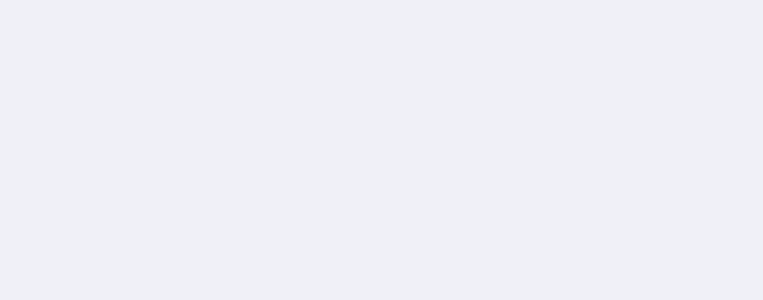
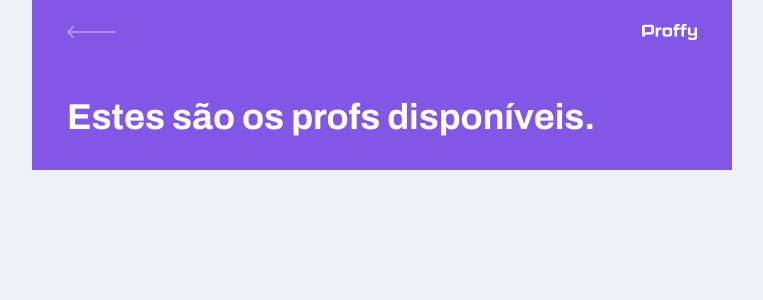
Before and after one commit to FelipeBattistotti/Prof-frontend-web, a React (Create React App) app: page /study in a window 1280 px wide. Shown: the top 300 px of the page, without its empty margins (258-1021 px from the left). Built offline with nearby package versions, Linux system fonts and the light colour scheme.

Commit message:
Commit frontend web

```diff
--- /dev/null
+++ b/src/components/PageHeader/index.tsx
@@ -0,0 +1,29 @@
+import React from 'react';
+
+import { Link } from 'react-router-dom';
+
+import logoImg from '../../assets/images/logo.svg';
+import backIcon from '../../assets/images/icons/back.svg';
+
+interface PageHeaderProps {
+    title: string;
+}
+
+const PageHeader: React.FC<PageHeaderProps> = (props) => {
+    return (
+        <header className="page-header">
+            <div className="top-bar-container">
+                <Link to="/">
+                    <img src={backIcon} alt="Voltar" />
+                </Link>
+                <img src={logoImg} alt="Prof" />
+            </div>
+
+            <div className="header-content">
+                <strong>{props.title}</strong>
+            </div>
+        </header>
+    );
+}
+
+export default PageHeader;
--- a/src/pages/TeacherForm/index.tsx
+++ b/src/pages/TeacherForm/index.tsx
@@ -1,8 +1,11 @@
 import React from 'react';
+import PageHeader from '../../components/PageHeader';
 
 function TeacherForm() {
     return (
-        <h1>Teachers Form</h1>
+        <div id="page-teacher-form" className="container">
+            <PageHeader title="Que incrível que você quer dar aulas." />
+        </div>
     )
 }
 
--- a/src/pages/TeacherList/index.tsx
+++ b/src/pages/TeacherList/index.tsx
@@ -1,13 +1,14 @@
 import React from 'react';
+import PageHeader from '../../components/PageHeader';
+
+import './styles.css';
 
 function TeacherList() {
     return (
         <div id="page-teacher-list" className="container">
-            <header className="page-header">
-
-            </header>
+            <PageHeader title="Estes são os profs disponíveis." />
         </div>
-    )
+    );
 }
 
 export default TeacherList;
--- /dev/null
+++ b/src/pages/TeacherList/styles.css
@@ -0,0 +1,46 @@
+#page-teacher-list {
+    width: 100vw;
+    height: 100vh;
+}
+
+.page-header {
+    display: flex;
+    flex-direction: column;
+    background-color: var(--color-primary);
+}
+
+.page-header .top-bar-container {
+    width: 90%;
+    margin: 0 auto;
+    display: flex;
+    justify-content: space-between;
+    align-items: center;
+    color: var(--color-text-in-primary);
+    padding: 1.6rem 0;
+}
+
+.page-header .top-bar-container a {
+    height: 3.2rem;
+    transition: opacity 0.2s;
+}
+
+.page-header .top-bar-container a:hover {
+    opacity: 0.6;
+}
+
+.page-header .top-bar-container > img {
+    height: 1.6rem;
+}
+
+.page-header .header-content {
+    width: 90%;
+    margin: 0 auto;
+    position: relative;
+    margin: 3.2rem auto;
+}
+
+.page-header .header-content strong {
+    font: 700 3.6rem Archivo;
+    line-height: 4.2rem;
+    color: var(--color-title-in-primary);
+}
```
